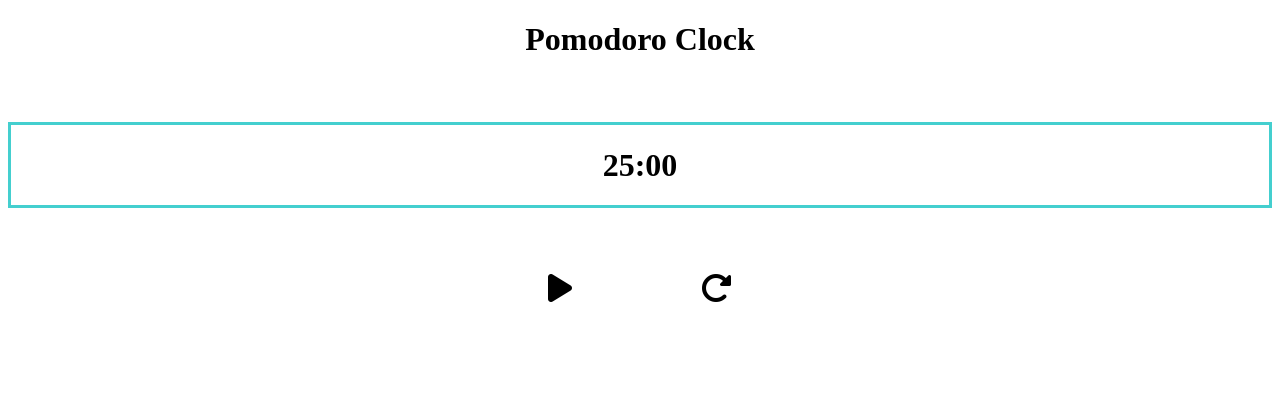
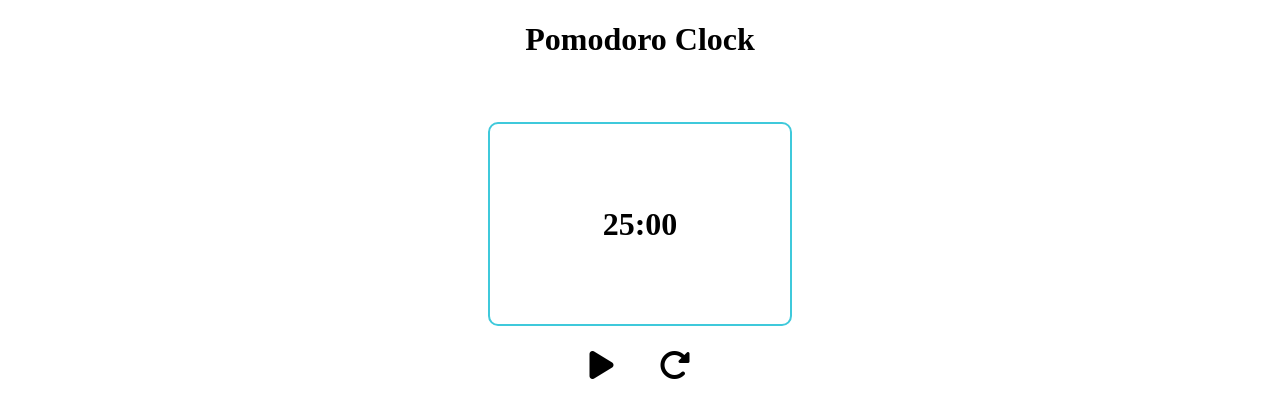
Before and after one commit to Francis-Frimpong/pomodoro-clock, a plain HTML site: page index.html in a window 1280 px wide. Drawn offline with Linux system fonts and the light colour scheme.

Commit message:
final styling done

```diff
--- a/app.js
+++ b/app.js
@@ -14,6 +14,7 @@ let sec;
 let timer;
 
 function pomodoroClock() {
+    play.classList.add('disabled');
     min = 25;
     minute.textContent = min;
     sec = 0;
@@ -54,7 +55,7 @@ function pomodoroClock() {
 }
 
 function resetTimer() {
-
+    play.classList.remove('disabled');
     min = 25;
     minute.textContent = min;
     sec = 0
--- a/style.css
+++ b/style.css
@@ -1,15 +1,17 @@
 .timerContainer{
     display: flex;
     flex-direction: column;
-    height: 100vh;
 }
 
 .timer{
     display: flex;
     justify-content: center;
     align-items: center;
-    border: 3px solid rgb(68, 207, 207);
-
+    border: 2px solid rgb(63, 201, 219);
+    width: 300px;
+    height: 200px;
+    margin: 0 auto;
+    border-radius: 10px;
 }
 
 .title{
@@ -23,7 +25,7 @@
 }
 
 .controller i{
-    margin: 2em;
+    margin: .7em;
 }
 
 .hide{
```
